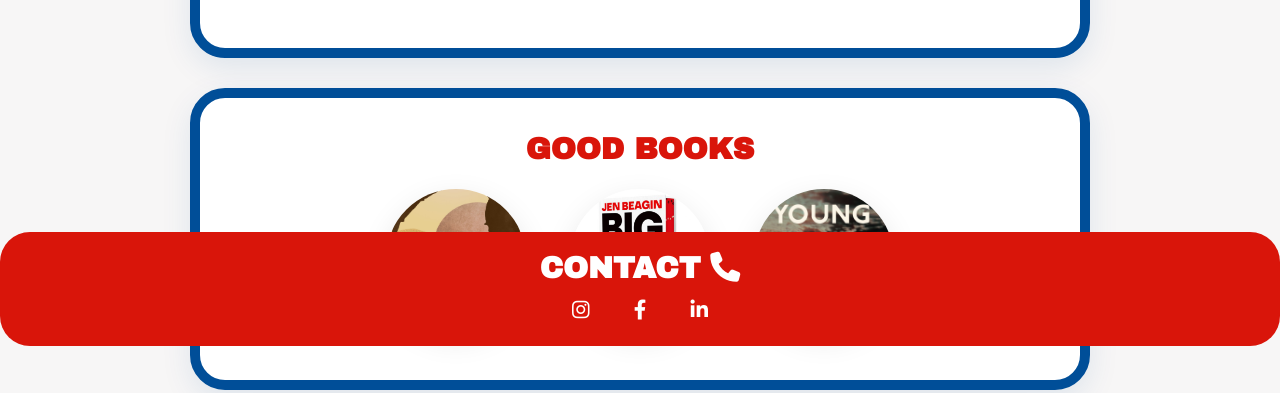
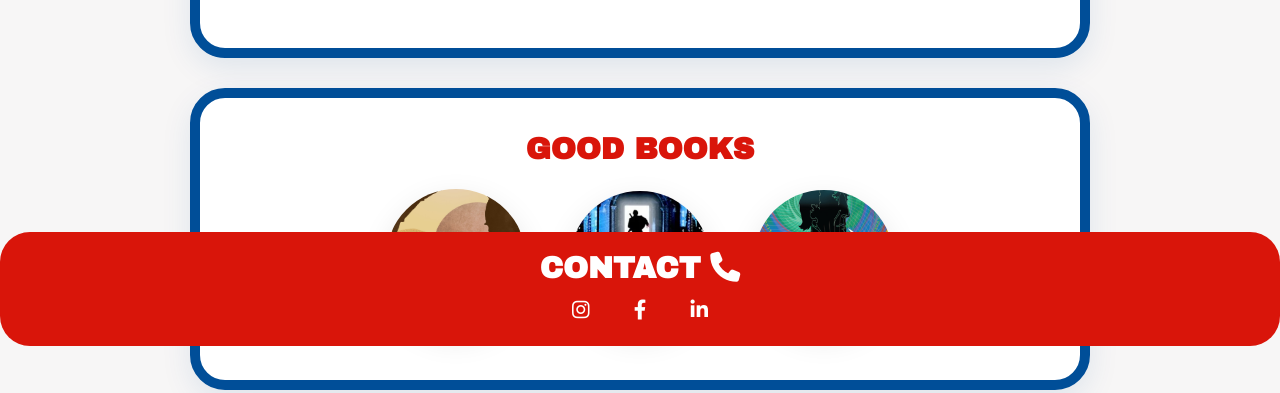
Before and after one commit to meganjstreet/profile, a plain HTML site: page index.html in a window 1280 px wide. Shown: the part 454-847 px from the top of the page. Drawn offline with nearby package versions, Linux system fonts and the light colour scheme.

Commit message:
updating profile

```diff
--- a/index.html
+++ b/index.html
@@ -31,8 +31,8 @@
         <h2>GOOD BOOKS</h2>
         <ul class="list-inline">
           <li><a href="https://www.goodreads.com/book/show/44767458-dune" target="_blank"><img class="img-circle-small" src="images/dune.jpeg" alt="dune book cover"></a></li>
-          <li><a href="https://www.goodreads.com/en/book/show/60701439" target="_blank"><img class="img-circle-small" src="images/big-swiss1.png" alt="big swiss book cover"></a></li>
-          <li><a href="https://www.goodreads.com/book/show/58891551-young-mungo " target="_blank"><img class="img-circle-small" src="images/youngmungo-final-1636996394.jpg" alt="young mungo book cover"></a></li>
+          <li><a href="https://www.goodreads.com/book/show/61240297-snow-crash" target="_blank"><img class="img-circle-small" src="images/snowcrash.png" alt="snow crash book cover"></a></li>
+          <li><a href="https://www.goodreads.com/book/show/93436.The_End_of_Mr_Y" target="_blank"><img class="img-circle-small" src="images/image.png" alt="mr y book cover"></a></li>
         </ul>
       </div>
 
```
Also changed, not shown: images/image.png (added), images/snowcrash.png (added).
